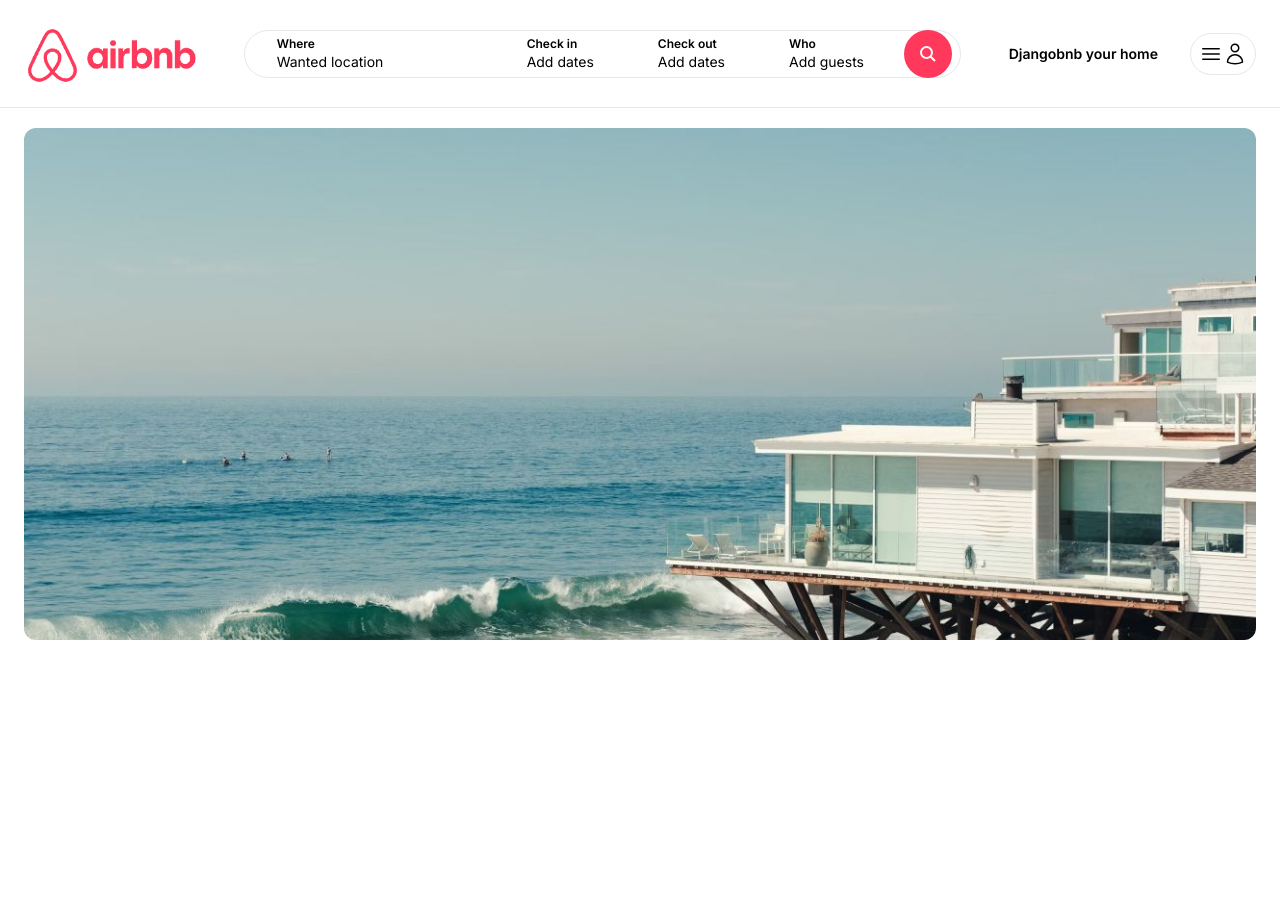
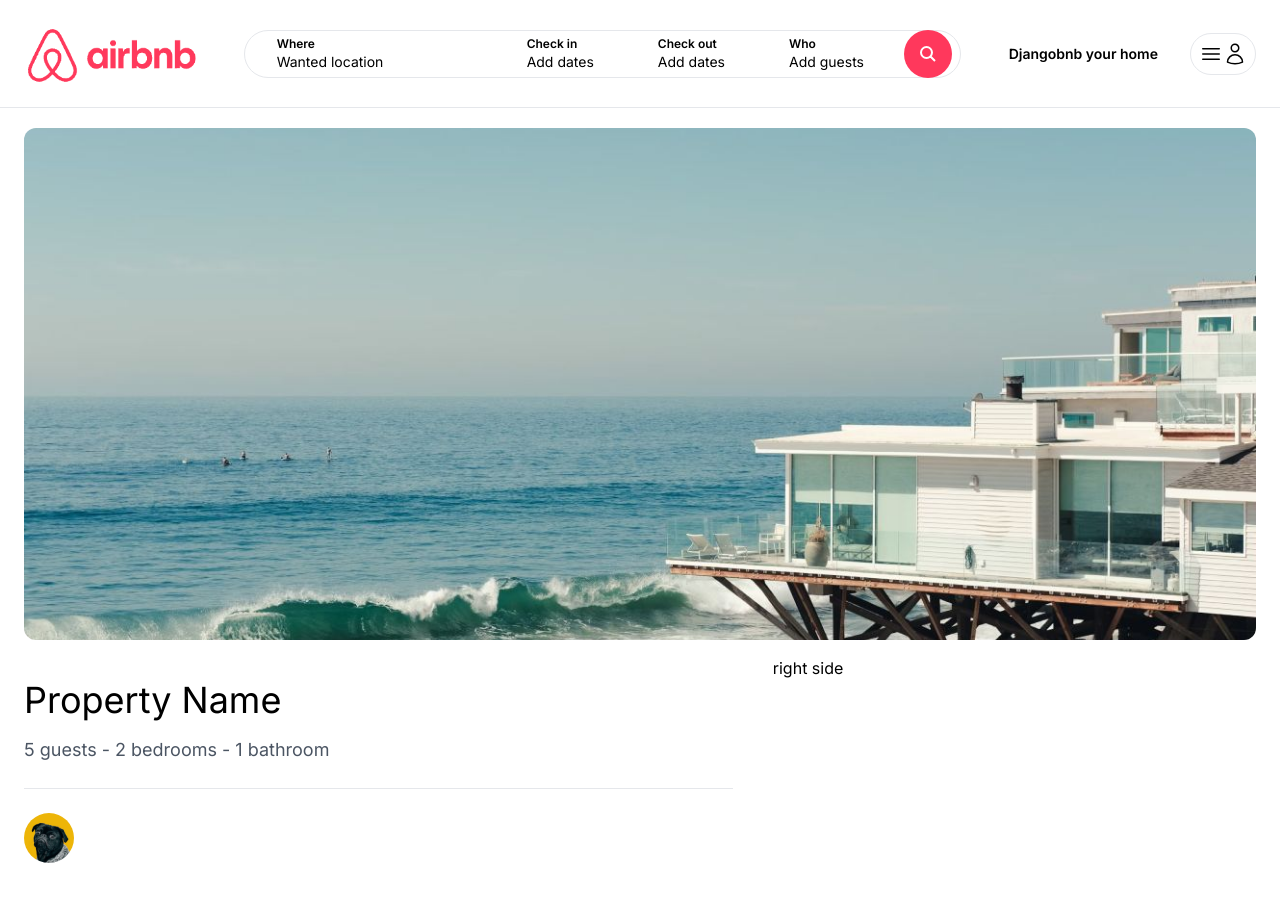
Before and after one commit to PayamAnari/django-airbnb, a Next.js app: page /properties/1 in a window 1280 px wide. Shown: the top 902 px of the page. Before the commit the page ends 800 px from the top, so only its background shows below. Built offline with nearby package versions, Linux system fonts and the light colour scheme.

Commit message:
Add profile image

```diff
--- a/app/properties/[id]/page.tsx
+++ b/app/properties/[id]/page.tsx
@@ -12,6 +12,30 @@ const PropertyDetailPage = () => {
                     alt="Beach house"
                 />
             </div>
+
+            <div className="mt-4 grid grid-cols-1 md:grid-cols-5 gap-4">
+              <div className="py-6 pr-6 col-span-3">
+                  <h1 className="mb-4 text-4xl">Property Name</h1>
+                  <span className="mb-6 block text-lg text-gray-600">
+                      5 guests - 2 bedrooms - 1 bathroom
+                  </span>
+
+                  <hr />
+
+                  <div className="py-6 flex items-center space-x-4">
+                  <Image
+                                src="/profile_pic_1.jpg"
+                                width={50}
+                                height={50}
+                                className="rounded-full"
+                                alt="The user name"
+                            />
+                  </div>
+              </div>
+              <div className="">
+                  right side
+              </div>
+            </div>
     </main>
   )
 }
```
